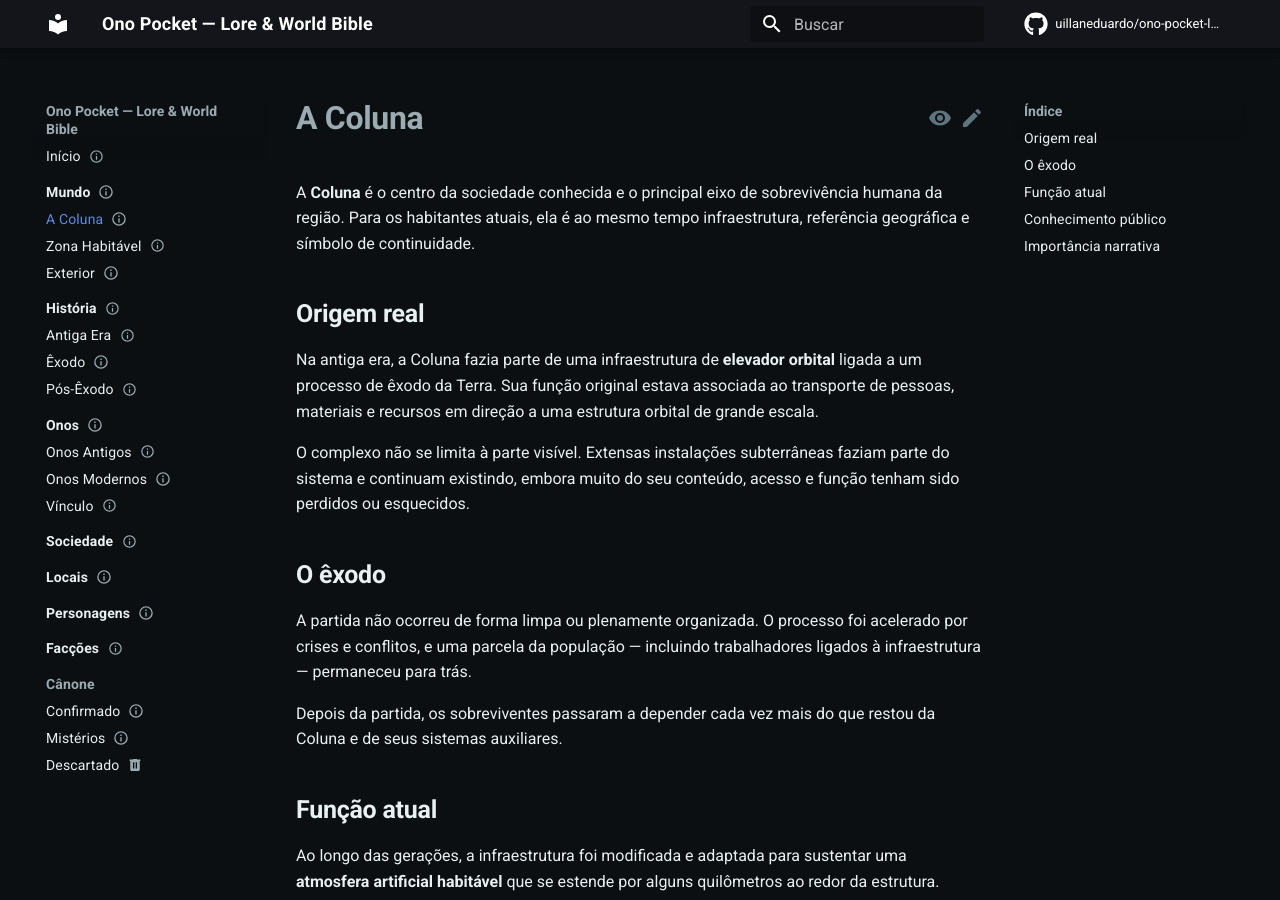
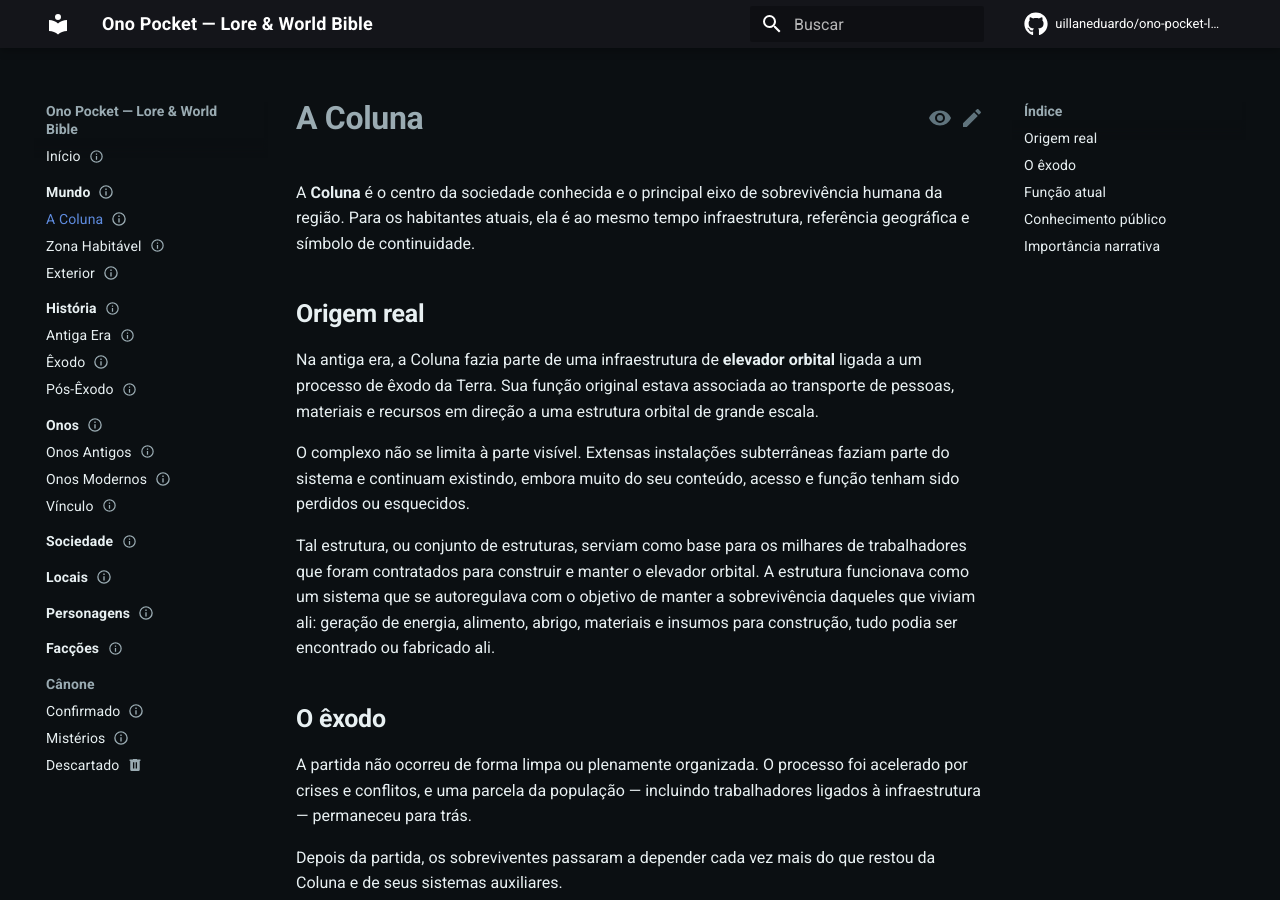
Before and after one commit to uillaneduardo/ono-pocket-lore, an MkDocs documentation site: the page built from docs/world/coluna.md, in a window 1280 px wide and 900 px high. Built offline with MkDocs 1.6.1 and Material for MkDocs 9.7.7, drawn with Linux system fonts in a browser that asks for light colours; comment, search, counter and statistics services are not loaded.

Commit message:
Expand description of the Coluna's infrastructure
Added details about the structure and its purpose for workers involved in the orbital elevator.

```diff
--- a/docs/world/coluna.md
+++ b/docs/world/coluna.md
@@ -14,6 +14,8 @@ A **Coluna** é o centro da sociedade conhecida e o principal eixo de sobrevivê
 Na antiga era, a Coluna fazia parte de uma infraestrutura de **elevador orbital** ligada a um processo de êxodo da Terra. Sua função original estava associada ao transporte de pessoas, materiais e recursos em direção a uma estrutura orbital de grande escala.
 
 O complexo não se limita à parte visível. Extensas instalações subterrâneas faziam parte do sistema e continuam existindo, embora muito do seu conteúdo, acesso e função tenham sido perdidos ou esquecidos.
+
+Tal estrutura, ou conjunto de estruturas, serviam como base para os milhares de trabalhadores que foram contratados para construir e manter o elevador orbital. A estrutura funcionava como um sistema que se autoregulava com o objetivo de manter a sobrevivência daqueles que viviam ali: geração de energia, alimento, abrigo, materiais e insumos para construção, tudo podia ser encontrado ou fabricado ali.
 
 ## O êxodo
 
```
